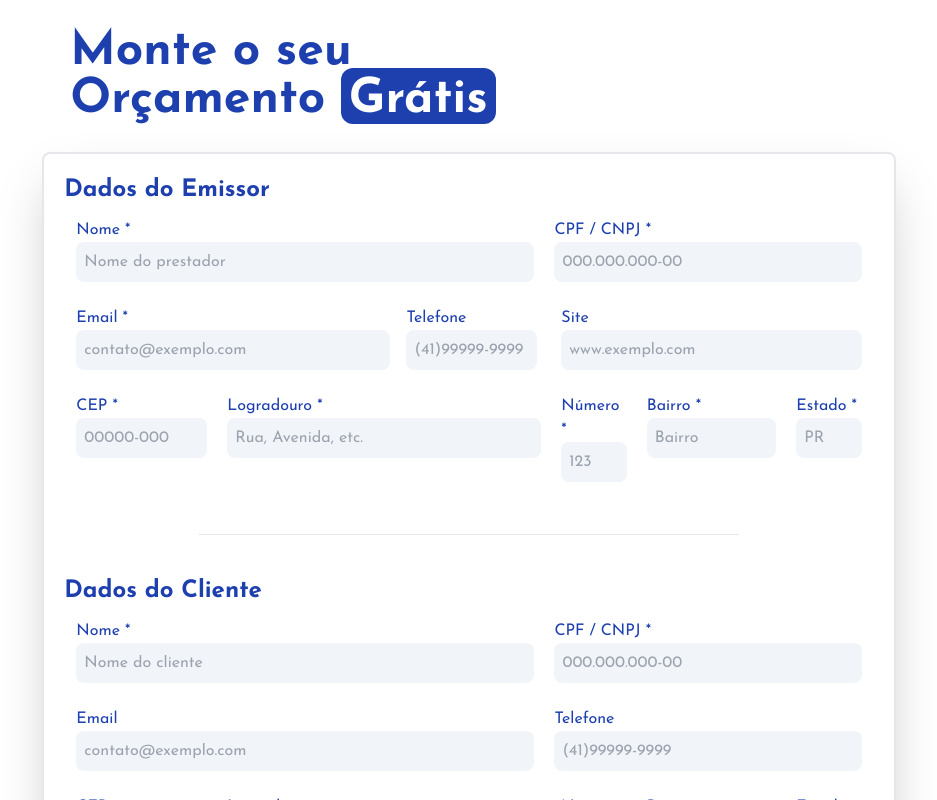
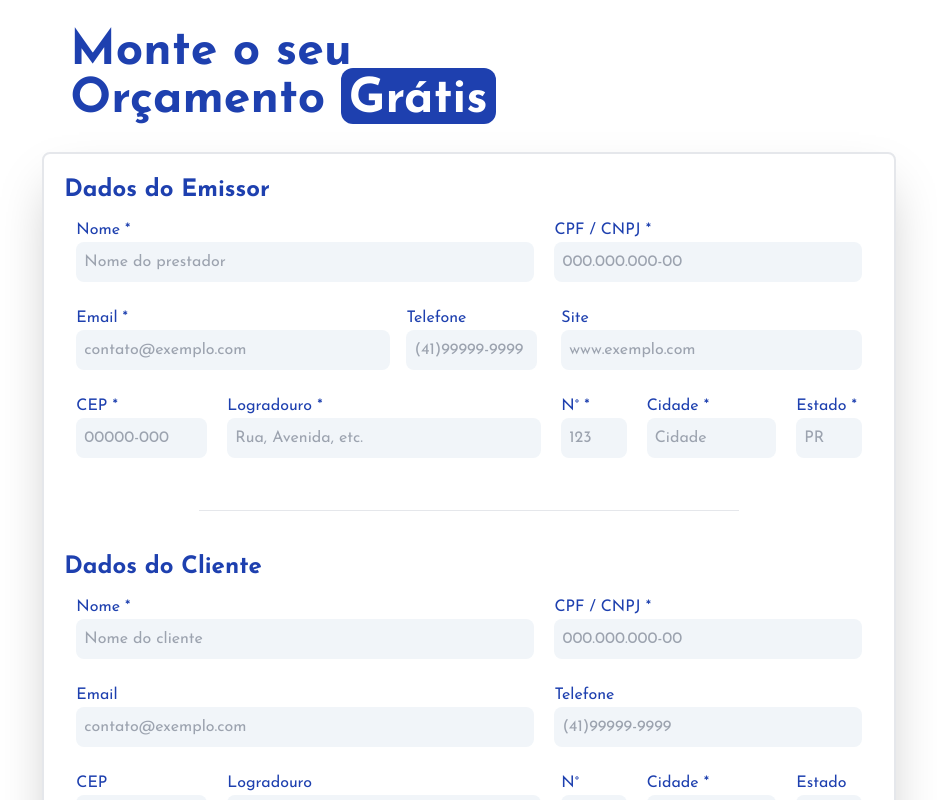
Before and after one commit to srclayton/orcamento-gratis, a React (Create React App) app: page / in a window 1280 px wide. Shown: the top 800 px of the page, without its empty margins (171-1108 px from the left). Built offline with nearby package versions, Linux system fonts and the light colour scheme.

Commit message:
refactor: update address field identifiers from District to City in FiveColumns and constants

```diff
--- a/src/components/FiveColumns/FiveColumns.js
+++ b/src/components/FiveColumns/FiveColumns.js
@@ -14,7 +14,7 @@ function FiveColumns(props) {
 				if (data.erro) return;
 				document.getElementById(`${identifier}Logradouro`).value =
 					data.logradouro;
-				document.getElementById(`${identifier}District`).value = data.bairro;
+				document.getElementById(`${identifier}City`).value = data.localidade;
 				document.getElementById(`${identifier}State`).value = data.uf;
 			});
 		}
--- a/src/components/Form/constants.js
+++ b/src/components/Form/constants.js
@@ -67,7 +67,7 @@ export const issuerAddress = [
 		placeholder: "Rua, Avenida, etc.",
 	},
 	{
-		title: "Número",
+		title: "N°",
 		required: true,
 		type: "text",
 		id: "issuerNumber",
@@ -75,12 +75,12 @@ export const issuerAddress = [
 		placeholder: "123",
 	},
 	{
-		title: "Bairro",
+		title: "Cidade",
 		required: true,
 		type: "text",
-		id: "issuerDistrict",
-		name: "issuerDistrict",
-		placeholder: "Bairro",
+		id: "issuerCity",
+		name: "issuerCity",
+		placeholder: "Cidade",
 	},
 	{
 		title: "Estado",
@@ -153,7 +153,7 @@ export const clientAddress = [
 		placeholder: "Rua, Avenida, etc.",
 	},
 	{
-		title: "Número",
+		title: "N°",
 		required: false,
 		type: "text",
 		id: "clientNumber",
@@ -161,12 +161,12 @@ export const clientAddress = [
 		placeholder: "123",
 	},
 	{
-		title: "Bairro",
-		required: false,
+		title: "Cidade",
+		required: true,
 		type: "text",
-		id: "clientDistrict",
-		name: "clientDistrict",
-		placeholder: "Bairro",
+		id: "clientCity",
+		name: "clientCity",
+		placeholder: "Cidade",
 	},
 	{
 		title: "Estado",
```
